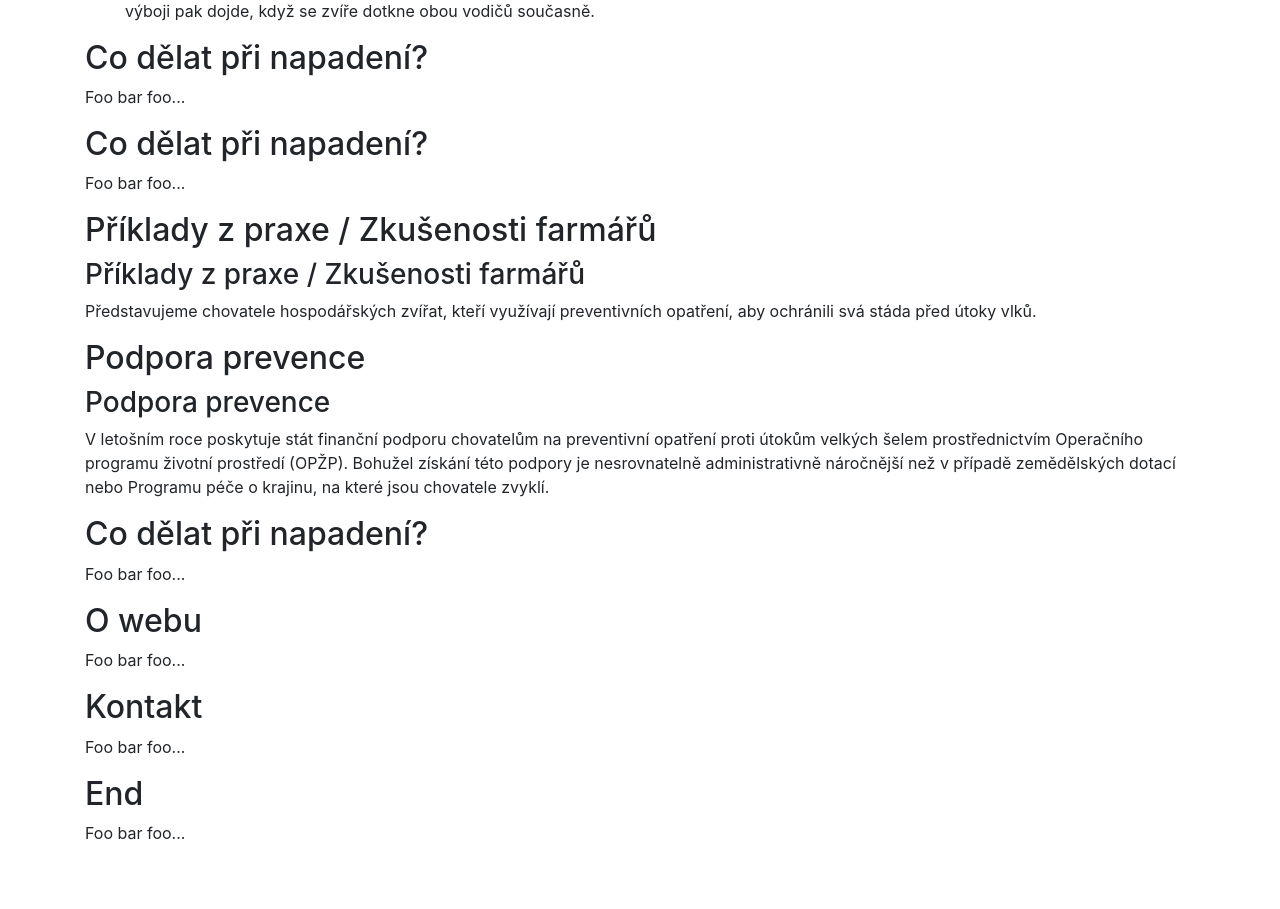
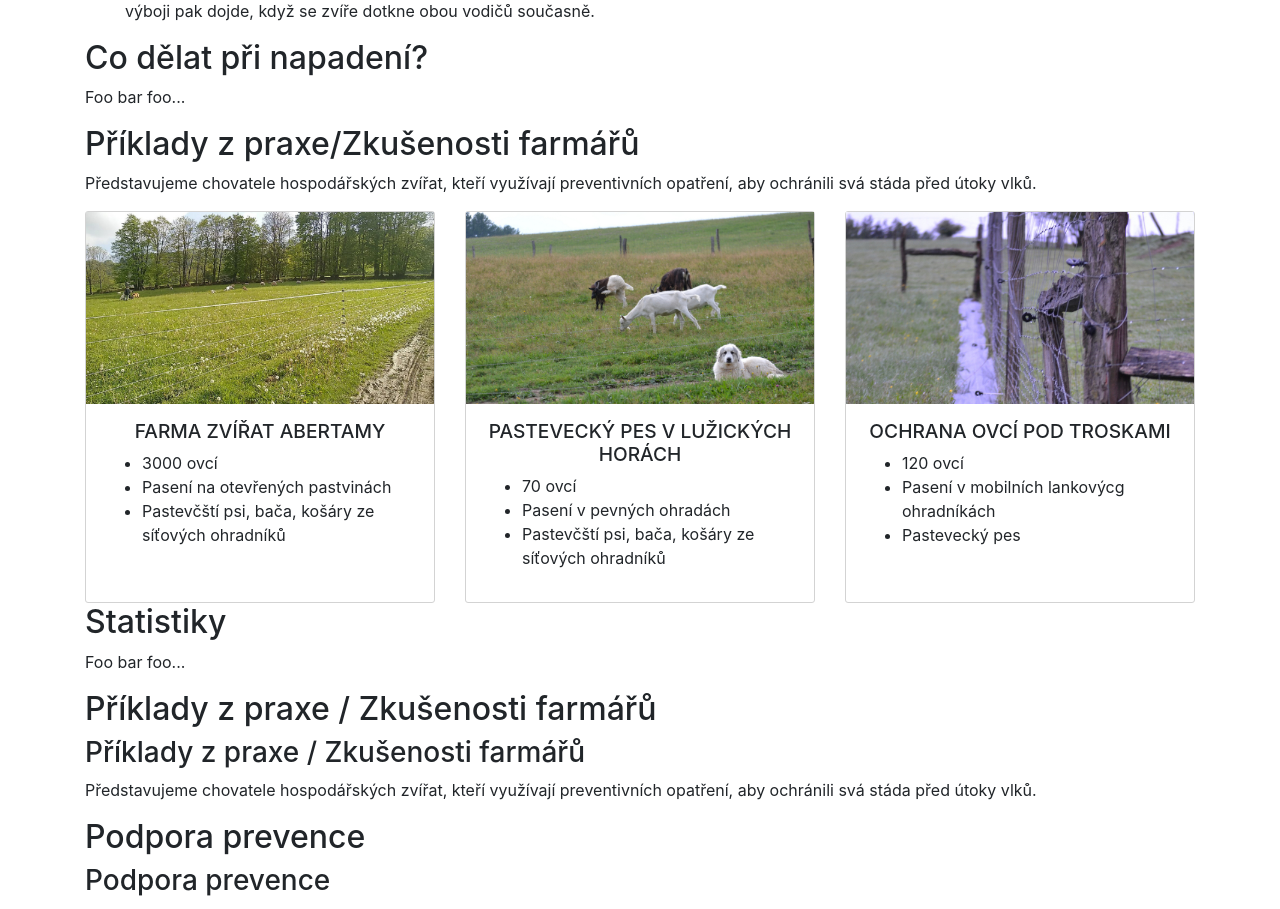
Before and after one commit to ondrejsika/oo, a Next.js app: page / in a window 1280 px wide. Shown: the part 1780-2689 px from the top of the page. Before the commit the page ends 2641 px from the top, so only its background shows below. Built offline with nearby package versions, Linux system fonts and the light colour scheme.

Commit message:
Add boxes to section "Příklady z praxe" (with demo images)

```diff
--- a/pages/index.js
+++ b/pages/index.js
@@ -149,7 +149,47 @@
     <Section header="Co dělat při napadení?">
       <p>Foo bar foo...</p>
     </Section>
-    <Section header="Co dělat při napadení?">
+    <Section header="Příklady z praxe/Zkušenosti farmářů">
+      <Article>
+        <p>
+          Představujeme chovatele hospodářských zvířat, kteří využívají
+          preventivních opatření, aby ochránili svá stáda před útoky vlků.
+        </p>
+      </Article>
+      <BoxWrapper>
+        <Box
+          header="FARMA ZVÍŘAT ABERTAMY"
+          img="/static/images/mobilni_elektricky_ohradnik.jpg"
+        >
+          <ul>
+            <li>3000 ovcí</li>
+            <li>Pasení na otevřených pastvinách</li>
+            <li> Pastevčští psi, bača, košáry ze síťových ohradníků</li>
+          </ul>
+        </Box>
+        <Box
+          header="PASTEVECKÝ PES V LUŽICKÝCH HORÁCH"
+          img="/static/images/pastevecky_pes.jpg"
+        >
+          <ul>
+            <li>70 ovcí</li>
+            <li>Pasení v pevných ohradách</li>
+            <li>Pastevčští psi, bača, košáry ze síťových ohradníků</li>
+          </ul>
+        </Box>
+        <Box
+          header="OCHRANA OVCÍ POD TROSKAMI"
+          img="/static/images/pevny_ohradnik.jpg"
+        >
+          <ul>
+            <li>120 ovcí</li>
+            <li>Pasení v mobilních lankovýcg ohradníkách</li>
+            <li>Pastevecký pes</li>
+          </ul>
+        </Box>
+      </BoxWrapper>
+    </Section>
+    <Section header="Statistiky">
       <p>Foo bar foo...</p>
     </Section>
     <Section header="Příklady z praxe / Zkušenosti farmářů">
@@ -160,7 +200,6 @@
         </p>
       </Article>
     </Section>
-
     <Section header="Podpora prevence">
       <Article header="Podpora prevence">
         <p>
```
